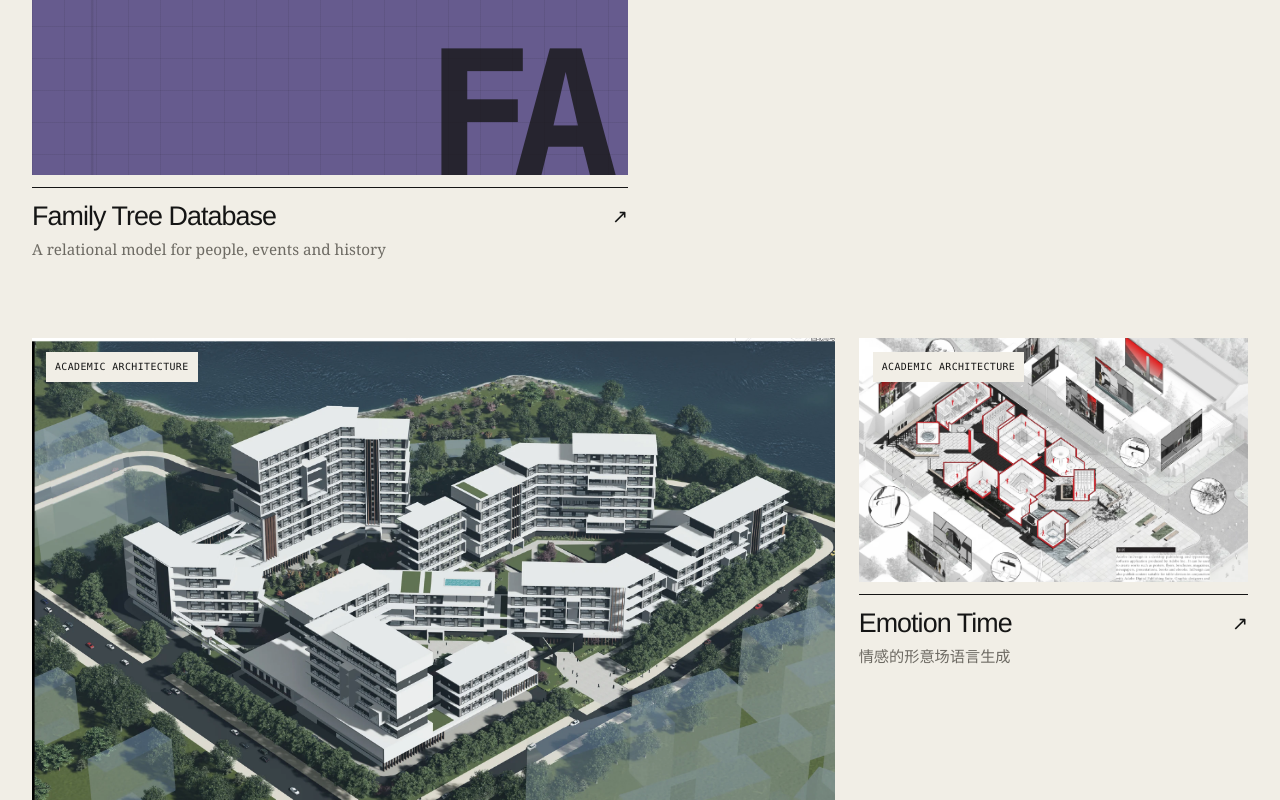
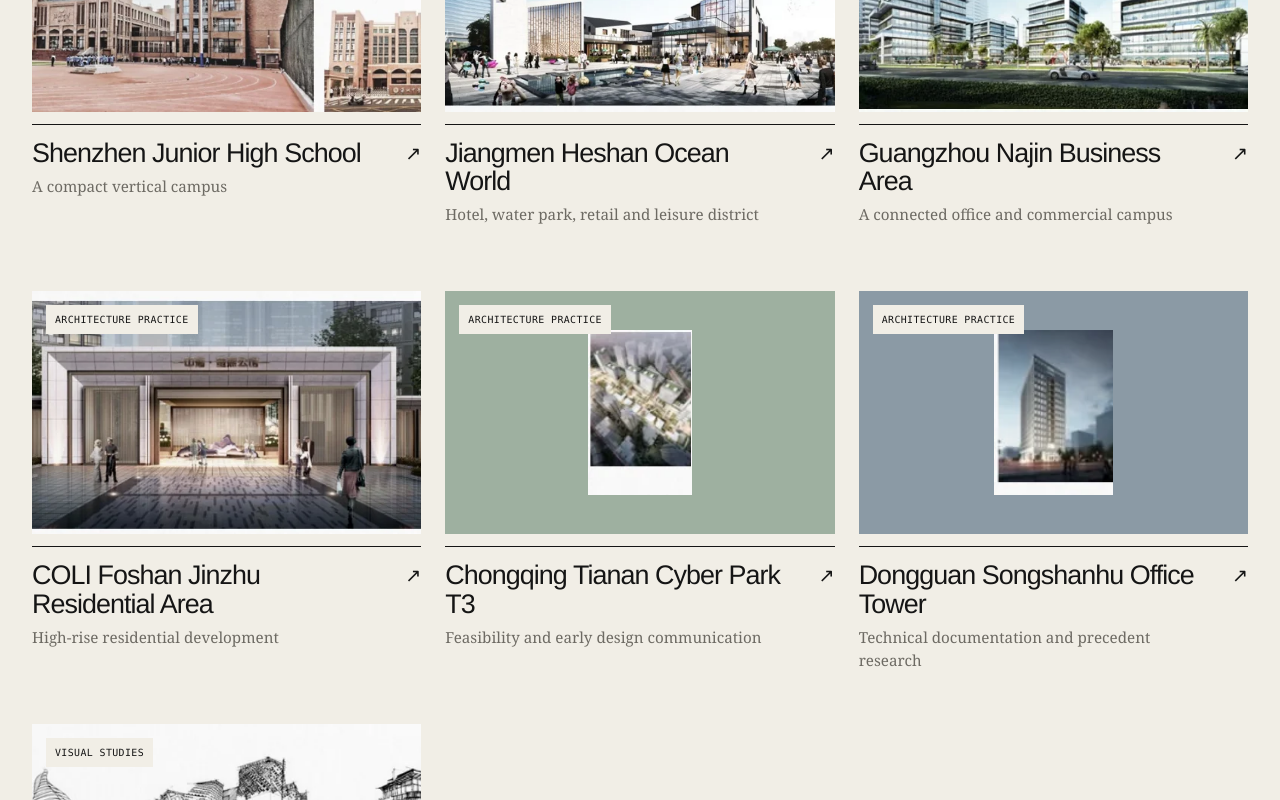
Before and after one commit to HanZ14c/Portfolio-Website, a Next.js app: page /work in a window 1280 px wide. Shown: the part 2140-2940 px from the top of the page. Built offline with nearby package versions, Linux system fonts and the light colour scheme.

Commit message:
Use consistent three-column project grids

```diff
--- a/app/globals.css
+++ b/app/globals.css
@@ -269,21 +269,12 @@ ul {
 
 .project-grid {
   display: grid;
-  grid-template-columns: repeat(12, minmax(0, 1fr));
-  gap: clamp(42px, 6vw, 92px) 24px;
+  grid-template-columns: repeat(3, minmax(0, 1fr));
+  gap: clamp(40px, 4vw, 64px) 24px;
 }
 
 .project-card {
-  grid-column: span 6;
   min-width: 0;
-}
-
-.project-card[data-size="wide"] {
-  grid-column: span 8;
-}
-
-.project-card[data-size="wide"] + .project-card:not([data-size="wide"]) {
-  grid-column: span 4;
 }
 
 .project-card__visual {
@@ -325,6 +316,7 @@ ul {
 
 .project-card__body {
   display: flex;
+  min-height: 116px;
   align-items: start;
   justify-content: space-between;
   gap: 24px;
@@ -624,18 +616,6 @@ ul {
   font-family: var(--mono);
   font-size: 0.65rem;
   text-transform: uppercase;
-}
-
-.project-grid--all .project-card {
-  grid-column: span 6;
-}
-
-.project-grid--all .project-card:nth-child(5n + 1) {
-  grid-column: span 8;
-}
-
-.project-grid--all .project-card:nth-child(5n + 2) {
-  grid-column: span 4;
 }
 
 .about-page {
@@ -1039,10 +1019,6 @@ ul {
   border-top: 1px solid var(--ink);
 }
 
-.project-grid--related .project-card {
-  grid-column: span 4;
-}
-
 .not-found {
   display: flex;
   min-height: calc(100vh - 69px);
@@ -1142,13 +1118,8 @@ html[data-ready="true"] [data-reveal][data-visible="true"] {
     grid-column: 2;
   }
 
-  .project-card,
-  .project-card[data-size="wide"],
-  .project-card[data-size="wide"] + .project-card:not([data-size="wide"]),
-  .project-grid--all .project-card,
-  .project-grid--all .project-card:nth-child(5n + 1),
-  .project-grid--all .project-card:nth-child(5n + 2) {
-    grid-column: span 6;
+  .project-grid {
+    grid-template-columns: repeat(2, minmax(0, 1fr));
   }
 
   .home-about__grid {
@@ -1217,9 +1188,6 @@ html[data-ready="true"] [data-reveal][data-visible="true"] {
     grid-row: auto;
   }
 
-  .project-grid--related .project-card {
-    grid-column: span 6;
-  }
 }
 
 @media (max-width: 640px) {
@@ -1281,18 +1249,12 @@ html[data-ready="true"] [data-reveal][data-visible="true"] {
     grid-template-columns: 1fr;
   }
 
-  .project-card,
-  .project-card[data-size="wide"],
-  .project-card[data-size="wide"] + .project-card:not([data-size="wide"]),
-  .project-grid--all .project-card,
-  .project-grid--all .project-card:nth-child(5n + 1),
-  .project-grid--all .project-card:nth-child(5n + 2),
-  .project-grid--related .project-card {
-    grid-column: 1;
+  .project-card__body h2 {
+    font-size: 1.45rem;
   }
 
-  .project-card__body h2 {
-    font-size: 1.45rem;
+  .project-card__body {
+    min-height: 0;
   }
 
   .section-cta {
```
